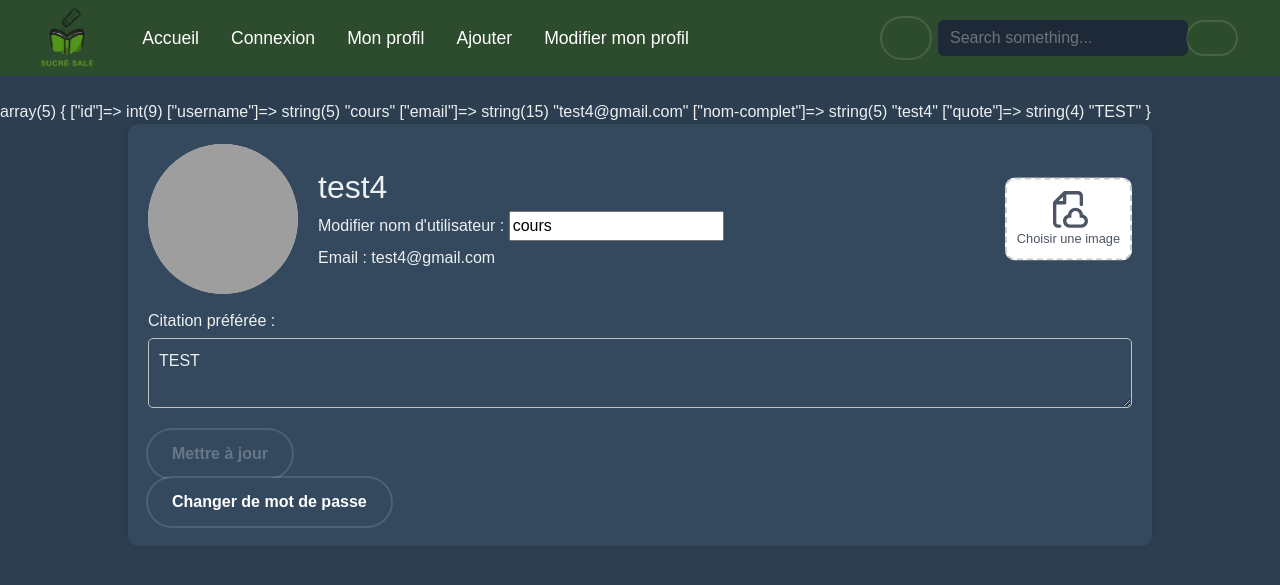
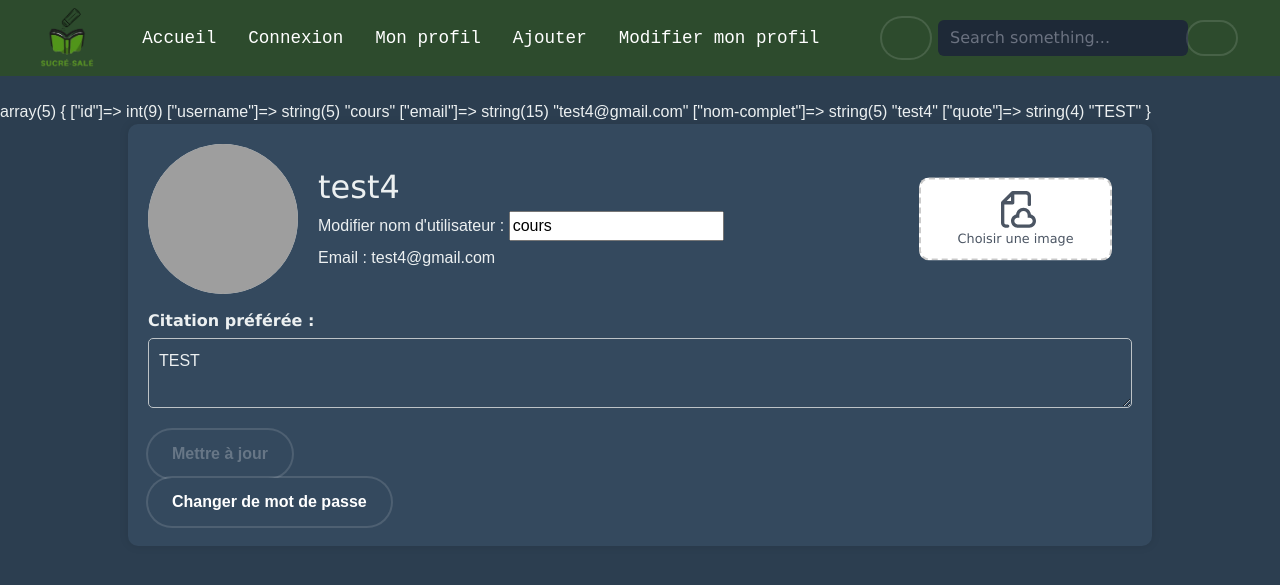
Before and after one commit to Selbix/PROJET_MODAL, a PHP site: page /test.html in a window 1280 px wide. Shown: the top 585 px of the page. Run offline with PHP 8.4, Linux system fonts and the light colour scheme; grey boxes are pictures that could not be loaded.

Commit message:
amélioration graphique rectif

```diff
--- a/styles.css
+++ b/styles.css
@@ -7,7 +7,9 @@ header {
     background-color: #2d4b2d;
 
 }
-
+h2 {
+    font-family : 'Lucida Sans', 'Lucida Sans Regular', 'Lucida Grande', 'Lucida Sans Unicode', Geneva, Verdana, sans-serif;
+}
 .ontop {
     position: absolute;
     top: 0;
@@ -39,10 +41,14 @@ header {
     color: white !important;
     font-size: 1.1rem;
     padding: 0.5rem 1rem !important;
+    font-family : 'Courier New', Courier, monospace;
 }
 
-.nav-link:hover {
-    color: rgba(255, 255, 255, 0.8) !important;
+.nav-item a:hover {
+    color: #264143;
+    background-color: #264143;
+    z-index: 1000;
+    height: 100%;
 }
 
 /* Search Form Styles */
@@ -50,6 +56,11 @@ header {
     position: relative;
     display: flex;
     align-items: center;
+    font-family : 'Lucida Sans', 'Lucida Sans Regular', 'Lucida Grande', 'Lucida Sans Unicode', Geneva, Verdana, sans-serif;
+}
+label {
+    font-weight: bold;
+    font-family : 'Lucida Sans', 'Lucida Sans Regular', 'Lucida Grande', 'Lucida Sans Unicode', Geneva, Verdana, sans-serif;
 }
 
 .search-input {
@@ -108,6 +119,7 @@ header {
     margin-bottom: 20px;
     text-align: center;
     color : white;
+    font-family : 'Lucida Sans', 'Lucida Sans Regular', 'Lucida Grande', 'Lucida Sans Unicode', Geneva, Verdana, sans-serif;
 }
 
 .container label {
@@ -482,12 +494,13 @@ footer {
 
 /* Expand the review carousel to fit well in the footer */
 .review-carousel {
+    margin:auto;
     display: flex;
     gap: 15px;
     overflow-x: auto;
     padding-bottom: 10px;
     scroll-snap-type: x mandatory;
-    max-width: 80%; /* Takes a large part of the page */
+    max-width: 90%; /* Takes a large part of the page */
     white-space: nowrap;
     padding: 10px;
 }
@@ -577,6 +590,7 @@ footer {
     display: flex;
     justify-content: center;
     align-items: center;
+    font-family: 'Lucida Sans', 'Lucida Sans Regular', 'Lucida Grande', 'Lucida Sans Unicode', Geneva, Verdana, sans-serif;
 }
 
 /* Hide carousel buttons when no reviews exist */
@@ -608,6 +622,7 @@ body {
     display: flex;
     align-items: center;
     position: relative;
+    margin-right : 20px;
 }
 
 .profile-picture {
@@ -645,7 +660,8 @@ body {
 
 .profile-details {
     flex: 1;
-    padding-left: 20px;
+    padding-left: 0px;
+    margin-left: 20px;
 }
 
 .profile-details h2,
@@ -728,7 +744,7 @@ body {
     color: white;
 }
 .form-username{
-    display : flex;
+    display : wrap;
     align-items: center;
 }
 /* From Uiverse.io by gharsh11032000 */
@@ -834,6 +850,7 @@ body {
     position: absolute;
     right: 0;
     top: 50%;
+    width: 20%;
     transform: translateY(-50%);
   }
 
```
Also changed, not shown: profil.php (+21 -3 lines), styles-loginout.css (+21 -1 lines).
